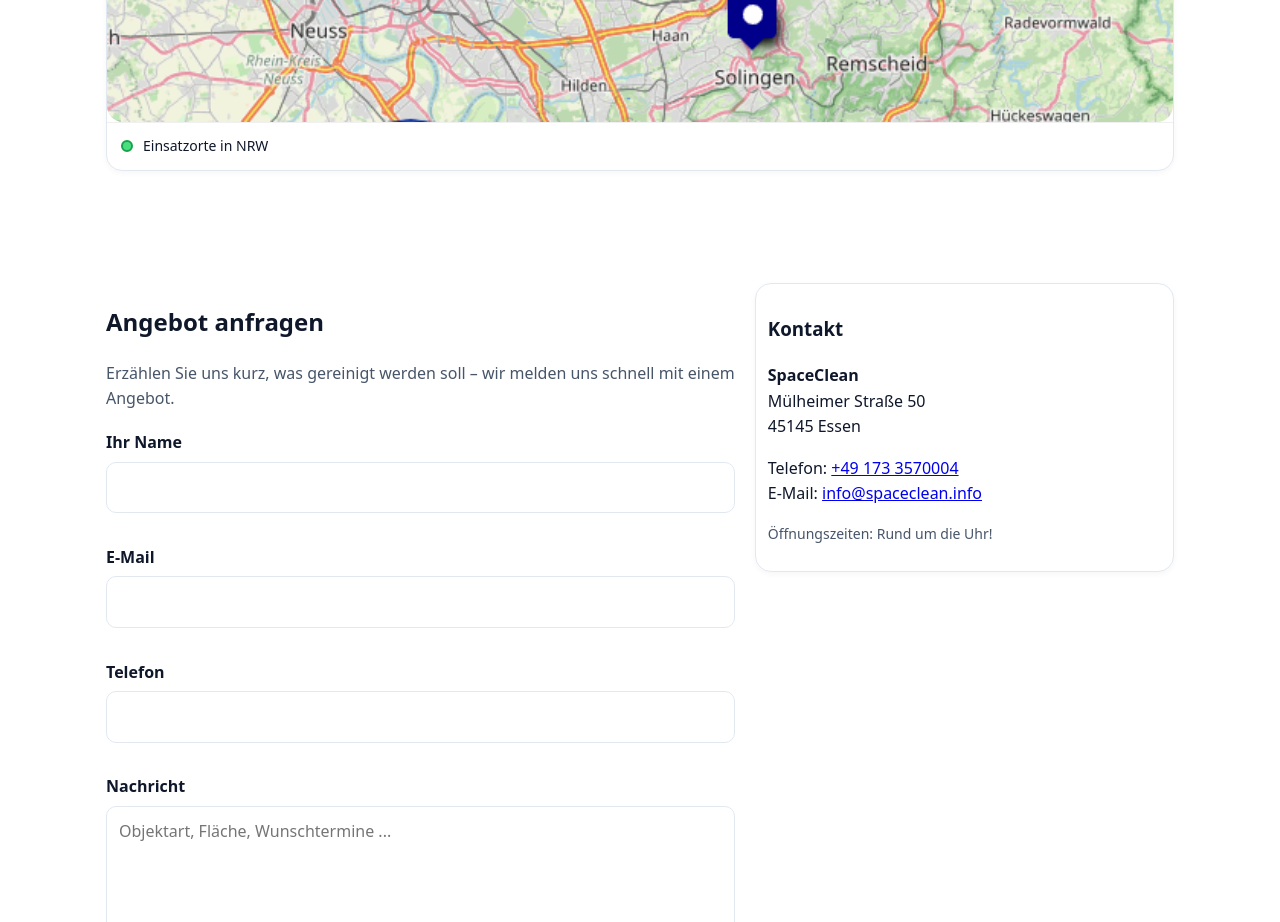
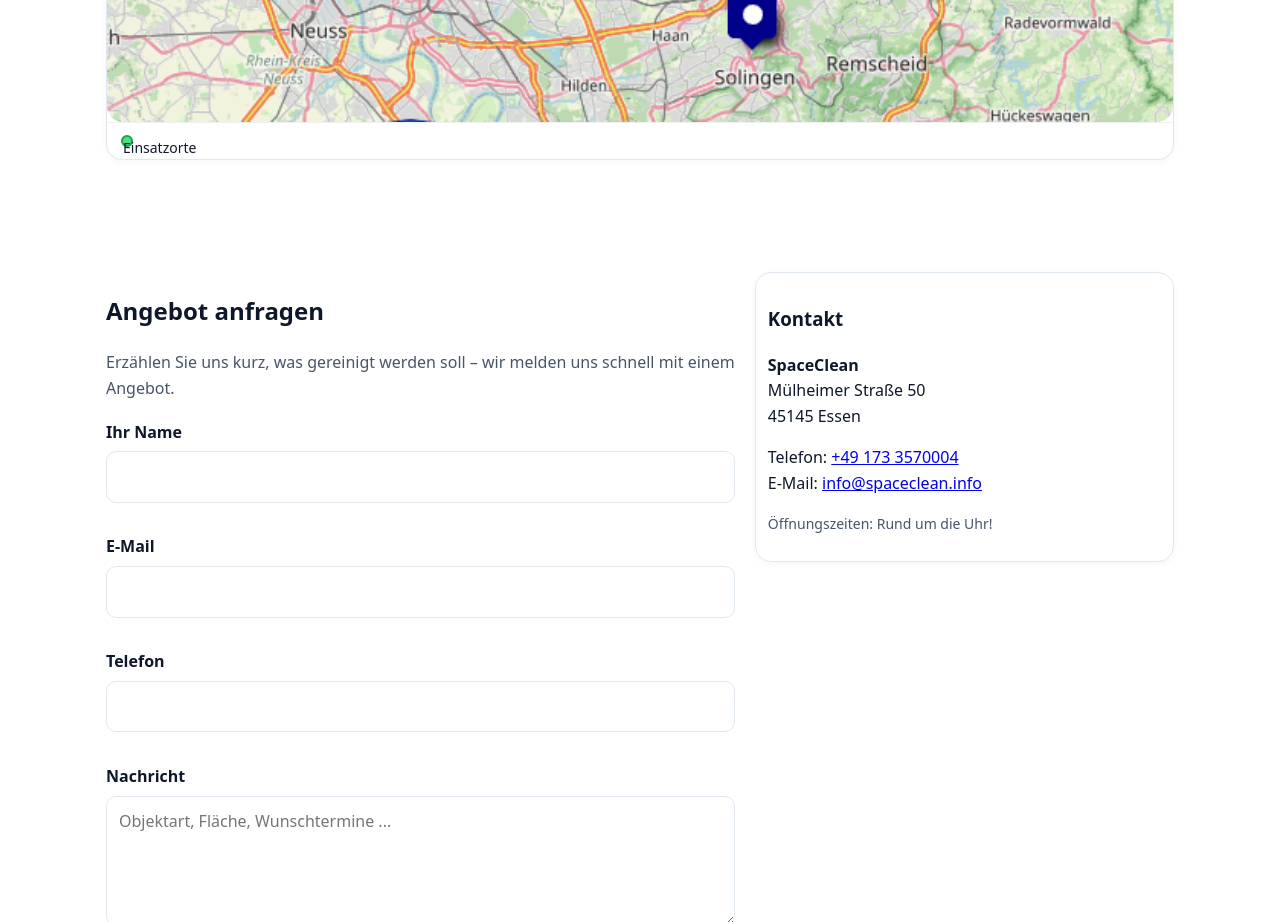
Before and after one commit to spacestays1-beep/Reinigugnsfirma, a plain HTML site: page index.html in a window 1280 px wide. Shown: the part 3180-4102 px from the top of the page. Drawn offline with nearby package versions, Linux system fonts and the light colour scheme; a small style sheet from the web is missing.

Commit message:
Update index.html

```diff
--- a/index.html
+++ b/index.html
@@ -207,7 +207,7 @@
       <img src="assets/karte1.png" alt="Einsatzgebiet SpaceClean NRW" style="width:100%; border-radius:16px; display:block;">
       <div class="map-legend">
 
-        <span class="dot dot-sub"></span> Einsatzorte in NRW
+        <span class="dot dot-sub"></> Einsatzorte in NRW
       </div>
     </div>
   </div>
```
